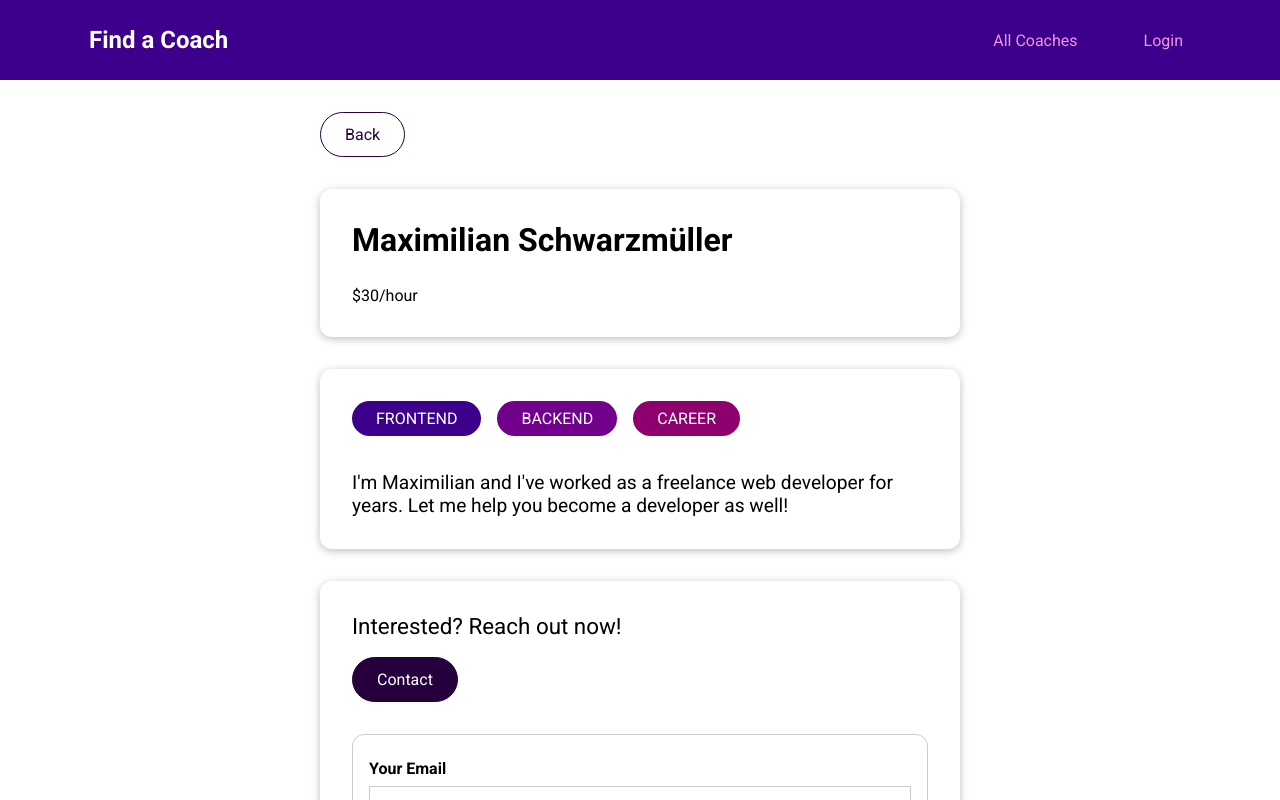
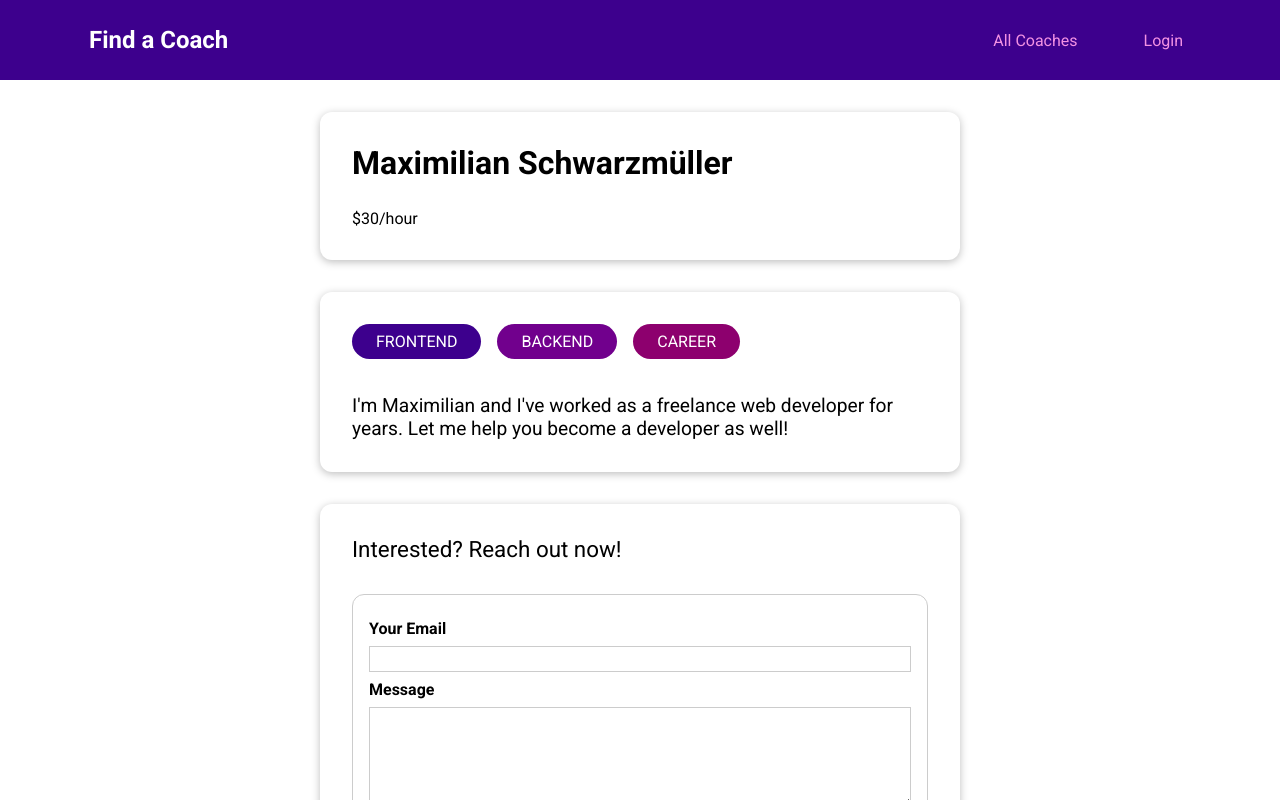
Before and after one commit to itsdlhqcp/coach-finder-1, a Vue app: page /coaches/c1/contact in a window 1280 px wide. Shown: the top 800 px of the page. Built offline with nearby package versions, Linux system fonts and the light colour scheme.

Commit message:
Change contact logic

```diff
--- a/src/pages/coaches/CoachDetails.vue
+++ b/src/pages/coaches/CoachDetails.vue
@@ -1,6 +1,5 @@
 <template>
   <div>
-    <go-back />
     <section>
       <base-card>
         <h2>{{ fullName }}</h2>
@@ -22,7 +21,9 @@
       <base-card>
         <header>
           <h2 class="contact-intro">Interested? Reach out now!</h2>
-          <base-button link :to="contactLink">Contact</base-button>
+          <base-button v-if="buttonIsVisible" link :to="contactLink"
+            >Contact</base-button
+          >
         </header>
         <!-- Note: contact is a child route of this coach details route; won't be loaded to replace what was on screen previously, but it instead needs a new, separate router view within parent component, and child components (here, the contact route) will be loaded in this router view -->
         <router-view></router-view>
@@ -54,7 +55,16 @@
       return this.selectedCoach.description;
     },
     contactLink() {
-      return this.$route.path + '/contact';
+      if (this.$route.params) {
+        return this.$route.path + '/contact';
+      }
+      return this.$route.path + '/' + this.id + '/contact';
+    },
+    buttonIsVisible() {
+      if (this.$route.path.includes('contact')) {
+        return false;
+      }
+      return true;
     }
   },
   created() {
```
